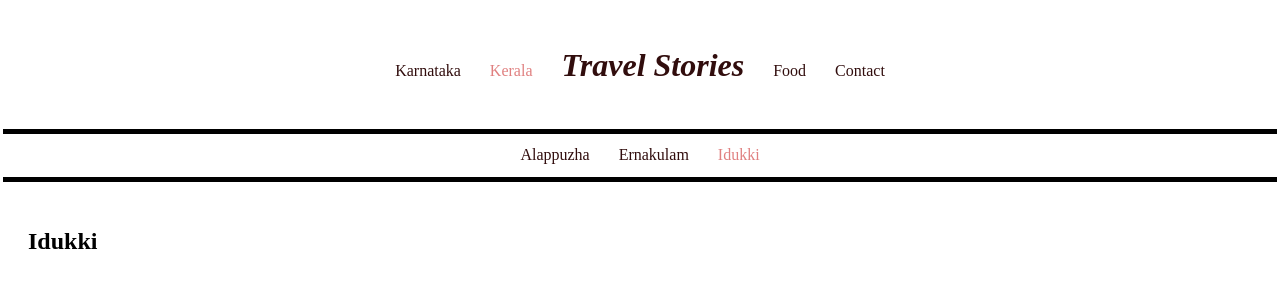
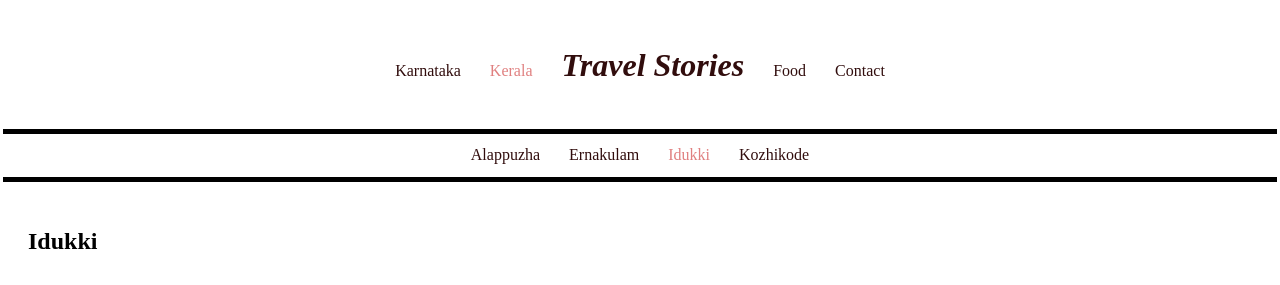
Before and after one commit to Athulyaak/travelstories, a plain HTML site: page idukki.html in a window 1280 px wide. Shown: the top 285 px of the page. Drawn offline with Linux system fonts and the light colour scheme.

Commit message:
Update idukki.html

```diff
--- a/idukki.html
+++ b/idukki.html
@@ -23,6 +23,7 @@
 			<a href="kerala.html">Alappuzha</a>
 			<a href="ekm.html">Ernakulam</a>
 			<a href="idukki.html" class="active">Idukki</a>
+			<a href="kzhd.html">Kozhikode</a>
 		</nav>
 		<!-- Top Navigation Menu -->
 		<div class="topnav">
@@ -47,6 +48,7 @@
 			<a href="kerala.html">Alappuzha</a>
 			<a href="ekm.html">Ernakulam</a>
 			<a href="idukki.html">Idukki</a>
+			<a href="kzhd.html">Kozhikode</a>
 		</div>
 	</header>
 	<main>
```
